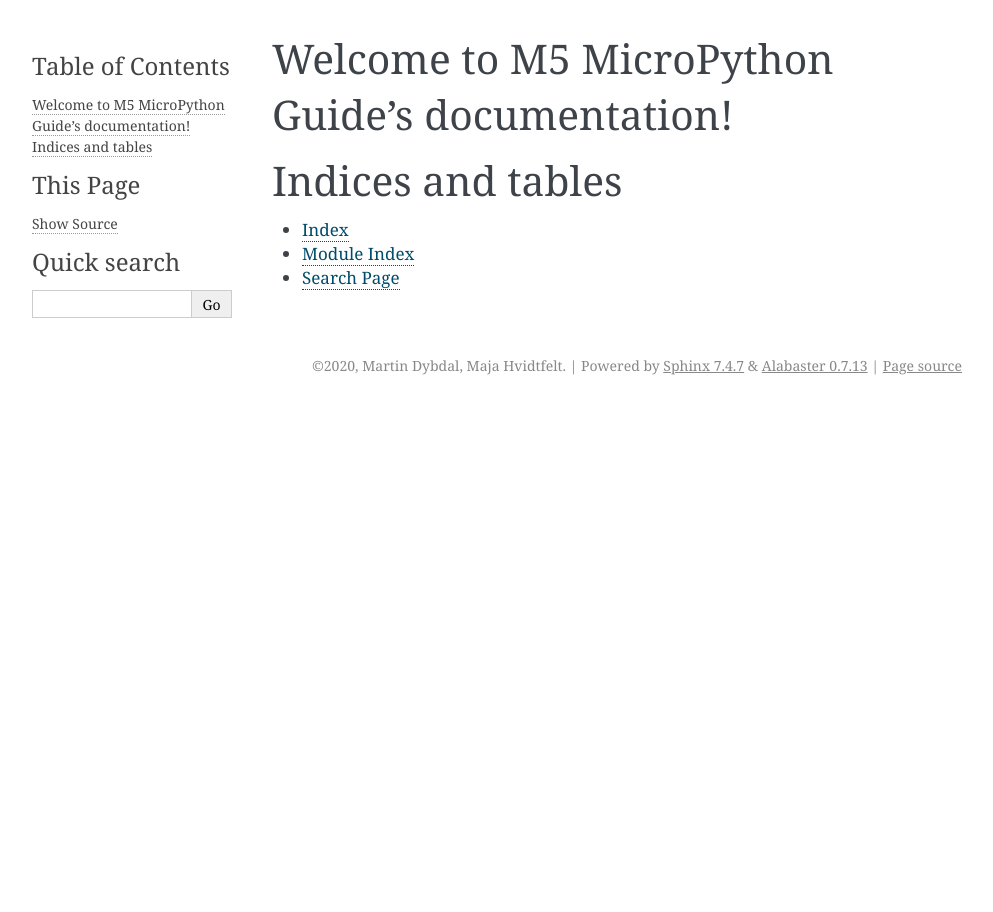
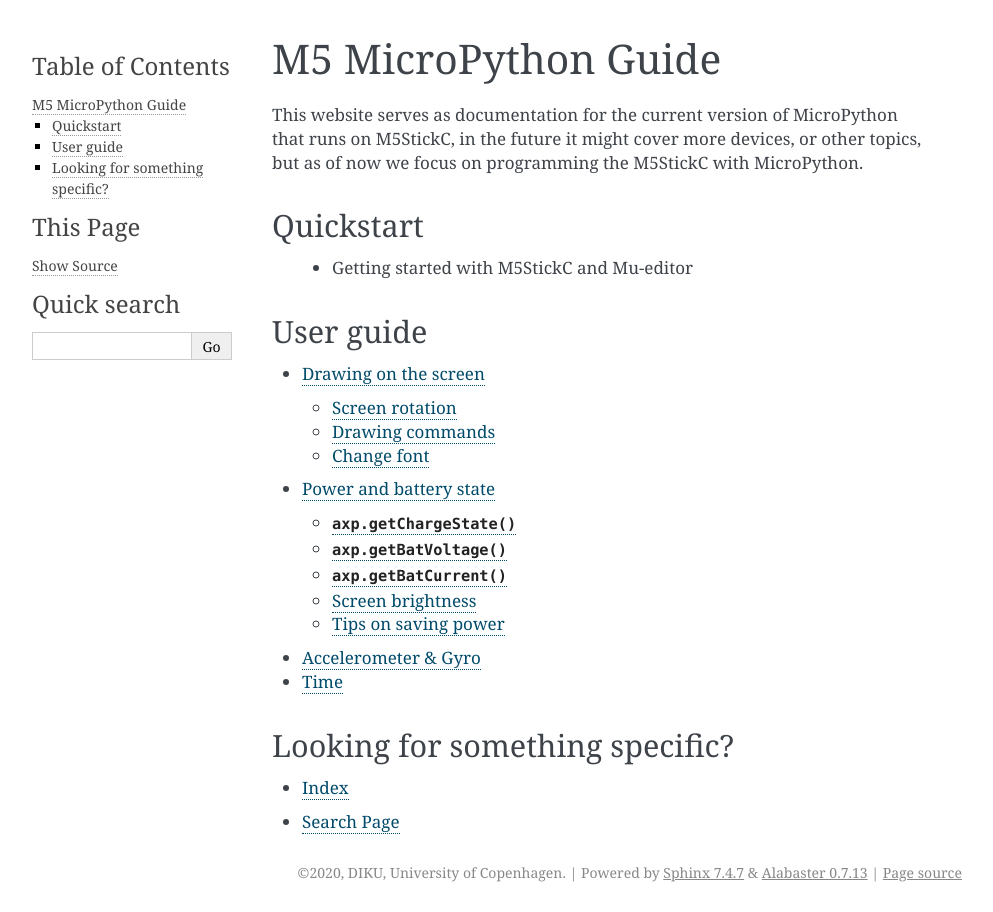
Before and after one commit to DatalogiForAlle/M5Guide, a Sphinx documentation site: the page built from docs/index.rst, in a window 1280 px wide. Shown: the whole page, without its empty margins (148-1141 px from the left). Built offline with Sphinx 7.4.7, drawn with Linux system fonts in a browser that asks for light colours.

Commit message:
First version

````diff
--- /dev/null
+++ b/docs/_static/custom.css
@@ -0,0 +1,7 @@
+/* Current version of Sphinx doesn't have nice spacing between
+   definitions, add some
+*/
+dl > dd:last-child,
+dl > dd:last-child > :last-child {
+    margin-bottom: 10px;
+}
--- a/docs/conf.py
+++ b/docs/conf.py
@@ -1,3 +1,5 @@
+from datetime import datetime
+
 # Configuration file for the Sphinx documentation builder.
 #
 # This file only contains a selection of the most common options. For a full
@@ -17,8 +19,10 @@
 
 # -- Project information -----------------------------------------------------
 
-project = 'M5 MicroPython Guide'
-copyright = '2020, Martin Dybdal, Maja Hvidtfelt'
+project = 'M5 Guide'
+year = datetime.now().year
+_period = "2020-{}".format(year) if year > 2020 else "2020"
+copyright = '{}, DIKU, University of Copenhagen'.format(_period)
 author = 'Martin Dybdal, Maja Hvidtfelt'
 
 
@@ -50,3 +54,8 @@
 # relative to this directory. They are copied after the builtin static files,
 # so a file named "default.css" will overwrite the builtin "default.css".
 html_static_path = ['_static']
+
+
+html_theme_options = {
+    "description": "Unofficial reference manual for MicroPython on M5StickC"
+}
--- /dev/null
+++ b/docs/drawing.rst
@@ -0,0 +1,134 @@
+.. highlight:: python
+
+Drawing on the screen
+=====================
+
+In this part of the guide, we go through all the drawing primitives of
+the M5StickC MicroPython library. You need to begin by importing the
+``lcd`` object from the ``m5stack`` module::
+
+   from m5stack import lcd
+
+Then you can start calling various functions on the ``lcd`` object,
+for example to draw a circle, type in::
+
+  lcd.ellipse(50, 20, 10, 10)
+
+In the last part of this section, we explain how to set rotation and
+brightness of the screen.
+
+
+Screen rotation
+---------------
+.. function:: lcd.setRotation(rotation_mode)
+
+   :param rotation_mode: ``0`` (the default), ``1``, ``2``, or ``3``.
+
+   Rotates and clears the screen, all following drawing operations
+   will follow the defined orientation
+
+   * ``0``: the default orientation
+   * ``1``: turn 90 degrees clockwise, compared to the default
+   * ``2``: upside down, compared to the default
+   * ``3``: turn 90 degrees counter-clockwise, compared to the default
+
+Drawing commands
+----------------
+.. function:: lcd.clear()
+              lcd.clear(color)
+
+   Clears everything on the screen, and paints it black. The `color`
+   argument can change which color is used, and should be given in
+   hexadecimal.
+
+   For example, to paint the screen yellow, you can call it like this::
+
+     lcd.clear(0xFFFF00)
+
+.. function:: lcd.rect(x, y, height, width)
+              lcd.rect(x, y, height, width, color)
+              lcd.rect(x, y, height, width, color, fillcolor)
+
+   Draw a rectangle, starting with the top-right corner at the given
+   `x` and `y` coordinates. The `height` and `width` parameters adjust
+   the size of the rectangle.
+
+   By default, only a white border around the rectangle is drawn.
+
+   An optional `color` argument specifies the border color of the
+   rectangle. The color is given as a hexadecimal value.
+
+   A second optional `fillcolor` argument specifies that the rectangle
+   should be filled in the given color. The fillcolor is given as a
+   hexadecimal value.
+
+   For example, to draw a rectangle with red border and filled with black::
+
+     lcd.rect(10, 10, 40, 30, 0xFF0000, 0x000000)
+
+
+   :param x: Number: x-coordinate of the rectangle
+   :param y: Number: y-coordinate of the rectangle
+   :param width: Number: width of the rectangle
+   :param height: Number: height of the rectangle
+   :param color: Number: border color (optional)
+   :param fillcolor: Number: fill color (optional)
+
+.. function:: lcd.text(x, y, msg)
+              lcd.text(x, y, msg, color)
+              lcd.text(x, y, msg, color, transparent=True)
+
+   Display the string `msg` on the screen at the given coordinates `x`
+   and `y`.
+
+   The `color` of the text defaults to white, but can also be specified as
+   third argument in hexadecimal (e.g ``0xFF0000`` for red,
+   ``0x00FF00`` for green)
+
+   The default behavior is to print the text on black background, if
+   you want to disable this, and print on a transparent background add
+   ``transparent=True`` as a keyword argument.
+
+   To change which font is used, use the function :func:`lcd.font`.
+
+   Aligning text in the center of the screen, can be done by replacing
+   either `x` or `y`, or both, with the special value :const:`lcd.CENTER`
+
+..
+   **DONE:**
+   ::
+      lcd.clear(color=0x000000)
+      lcd.text(x, y, 'hello world', color=0xffffff, transparent=True)
+      lcd.print('hello world', x, y, color=0xffffff, transparent=True)
+      lcd.rect(x, y, width, height, color=0xffffff, fillcolor=0xffffff)
+
+   **TODO:**
+   ::
+      lcd.pixel(x, y, 0xffffff)
+      lcd.line(x1, y1, x2, y2, 0xffffff)
+      lcd.triangle(x1, y1, x2, y2, x3, y3, color=0xffffff, fillcolor=0xffffff)
+      lcd.circle(x, y, radius, color=0xffffff, fillcolor=0xffffff)
+      lcd.ellipse(x, y, rx, ry, color=0xffffff, fillcolor=0xffffff)
+      lcd.arc(x, y, radius, thick, start, end, color=0xffffff, fillcolor=0xffffff)
+      lcd.polygon(x, y, radius, sides, thick, color=0xffffff, fillcolor=0xffffff, rotate=10)
+
+
+Change font
+-----------
+.. function:: lcd.font(font)
+
+   ``lcd.font(lcd.FONT_Default)``
+
+..
+      ::
+
+         Alternative fonts:
+         - lcd.FONT_Default
+         - lcd.FONT_DefaultSmall
+         - lcd.FONT_DejaVu18
+         - lcd.FONT_DejaVu24
+         - lcd.FONT_DejaVu40
+         - lcd.FONT_DejaVu56
+         - lcd.FONT_DejaVu72
+         - lcd.FONT_Ubuntu
+         - lcd.FONT_Comic
--- a/docs/index.rst
+++ b/docs/index.rst
@@ -1,20 +1,53 @@
-.. M5 MicroPython Guide documentation master file, created by
-   sphinx-quickstart on Wed Sep 30 12:50:37 2020.
-   You can adapt this file completely to your liking, but it should at least
-   contain the root `toctree` directive.
+M5 MicroPython Guide
+====================
 
-Welcome to M5 MicroPython Guide's documentation!
-================================================
+This website serves as documentation for the current version of
+MicroPython that runs on M5StickC, in the future it might cover more
+devices, or other topics, but as of now we focus on programming the
+M5StickC with MicroPython.
 
+Quickstart
+----------
+ * Getting started with M5StickC and Mu-editor
+
+
+User guide
+-----------------
 .. toctree::
    :maxdepth: 2
-   :caption: Contents:
+
+   drawing
+   power
+   motion_sensors
+   time
 
 
+..
+   User guide
+   ----------
+    * Drawing on the LCD screen
+    * Built-in buttons
+    * Built-in LED
+    * Accelerometer and gyroscope
+    * Connectivity
 
-Indices and tables
-==================
+      * WiFI
+      * ESPNOW
+    * Time
+    * Microphone
+    * External devices
 
+      * SPK-HAT: Speaker
+      * ENV-HAT: Environmental sensor
+
+   With additional libraries
+   -------------------------
+    * Sensor fusion: calculating `pitch` and `roll`
+
+
+Looking for something specific?
+-------------------------------
 * :ref:`genindex`
-* :ref:`modindex`
+.. * :ref:`modindex`
+
 * :ref:`search`
--- /dev/null
+++ b/docs/motion_sensors.rst
@@ -0,0 +1,2 @@
+Accelerometer & Gyro
+====================
--- /dev/null
+++ b/docs/power.rst
@@ -0,0 +1,37 @@
+Power and battery state
+=======================
+TODO
+
+.. function:: axp.getChargeState()
+
+   :rtype: boolean
+
+   Returns ``True`` if the device is plugged in and charging,
+   otherwise returns ``False``.
+
+
+
+.. function:: axp.getBatVoltage()
+
+   :rtype: float
+
+
+.. function:: axp.getBatCurrent()
+
+   :rtype: float
+
+
+
+Screen brightness
+-----------------
+TODO
+
+``axp.setLcdBrightness(30)``
+
+Tips on saving power
+--------------------
+TODO
+
+ * Limited uses of Wifi connection
+ * Turn down LCD brightness
+ * Use dark colors
--- /dev/null
+++ b/docs/time.rst
@@ -0,0 +1,4 @@
+Time
+----
+
+```rtc.now()```
````
Also changed, not shown: 2 other files.
